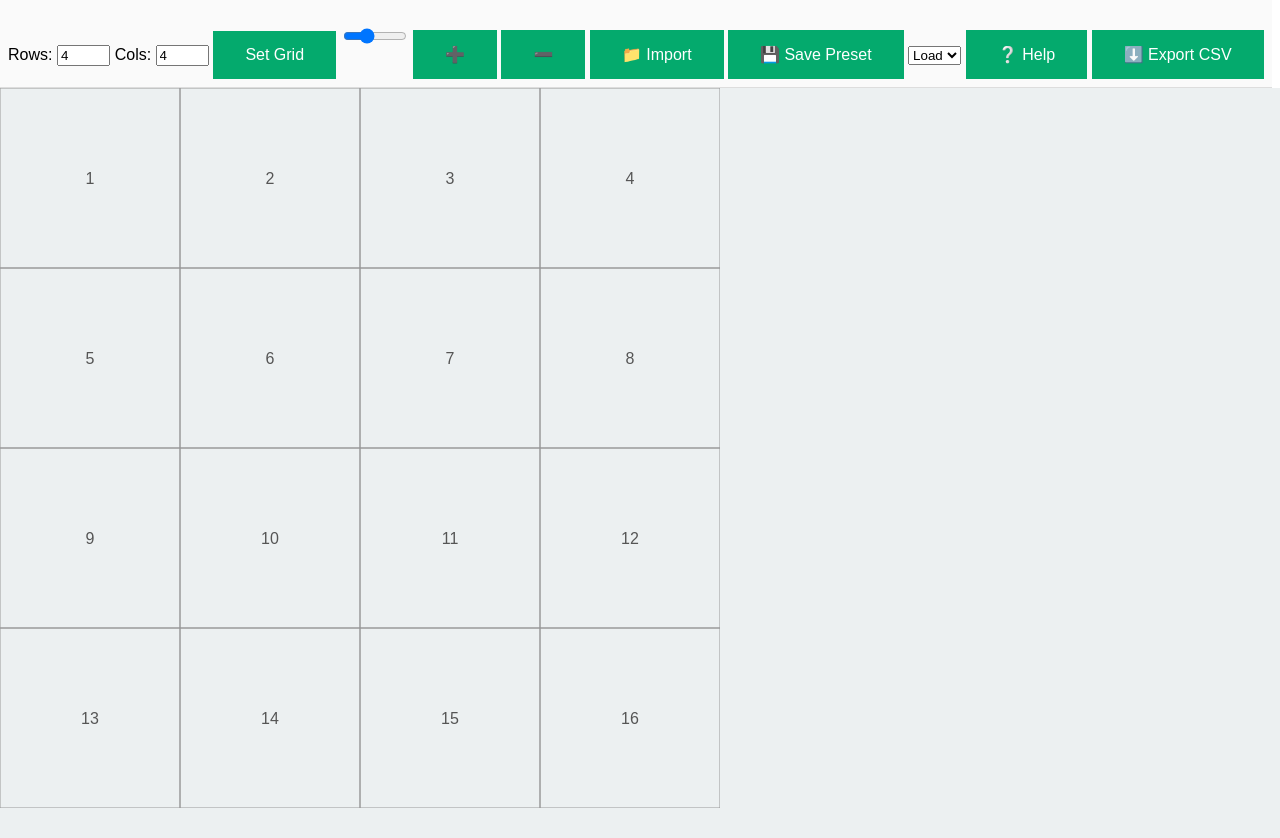
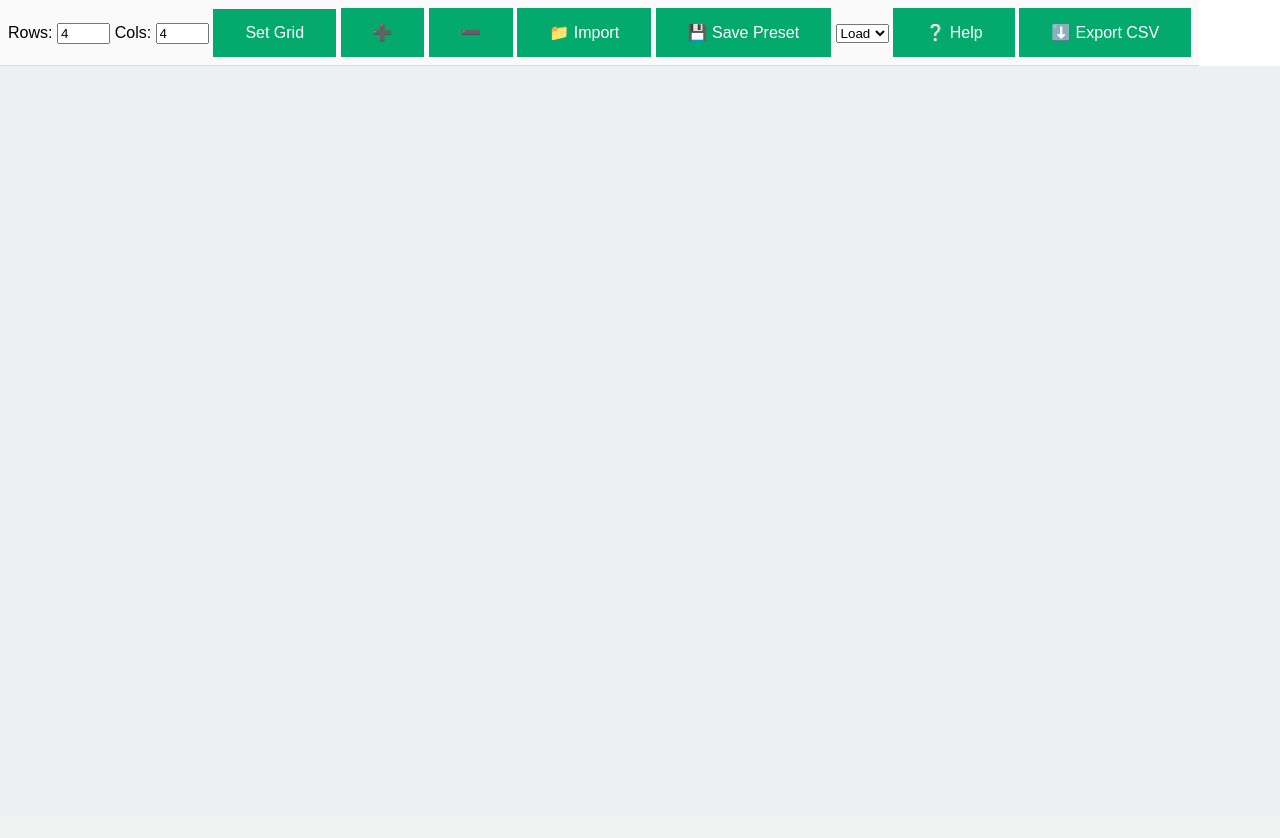
Before and after one commit to harij85/carpet_designer, a Flask app: page / in a window 1280 px wide. After the commit the page ends 66 px from the top, so only its background shows below. Run offline with Flask 3, Linux system fonts and the light colour scheme; a map, chart or similar area stays blank.

Commit message:
Update index.html

```diff
--- a/templates/index.html
+++ b/templates/index.html
@@ -23,15 +23,7 @@
   font-size: 16px;
 }
 
-  input[type=range] {
-  background-color: #ffffff;
-  border: none;
-  color: white;
-  padding: 16px 32px;
-  text-decoration: none;
-  margin: 4px 2px;
-  cursor: pointer;
-}
+
 </style>
 <body>
   <div id="controls">
@@ -42,7 +34,7 @@
 
     <button id="setGridBtn" class="button">Set Grid</button>
 
-    <input type="range" id="opacityRange" min="0.1" max="1" step="0.1" value="1">
+
     <button id="zoomInBtn" class="button">➕</button>
     <button id="zoomOutBtn" class="button">➖</button>
     <button id="importBtn" class="button">📁 Import</button>
```
